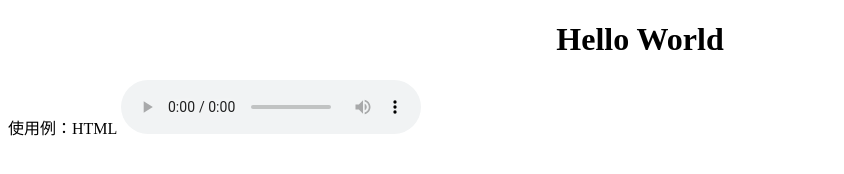
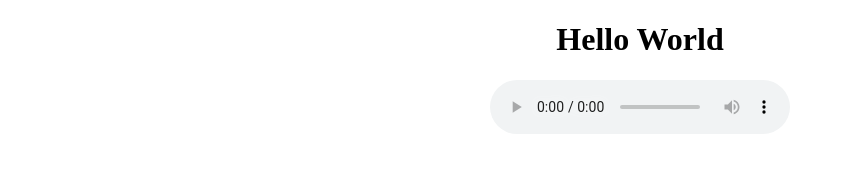
Before and after one commit to namitape/ongaku, a plain HTML site: page index.html in a window 1280 px wide. Shown: the whole page, without its empty margins (0-844 px from the left). Drawn offline with Linux system fonts and the light colour scheme.

Commit message:
うまく行ったので中央寄席にするためにdivを使ってみるがdivが何なのかは知らない

```diff
--- a/index.html
+++ b/index.html
@@ -9,10 +9,10 @@
 
 <body>
 <h1>Hello World</h1>
-<audio src="https://www.dropbox.com/s/wjmqs9ahx29izy8/%E8%8F%AF%E5%A5%A2ing_demo.mp3?raw=1"></audio>
-使用例：HTML
+<div>
 <audio controls>
   <source src="https://www.dropbox.com/s/wjmqs9ahx29izy8/%E8%8F%AF%E5%A5%A2ing_demo.mp3?raw=1">
 </audio>
+<div>
 </body>
 </html>
```
